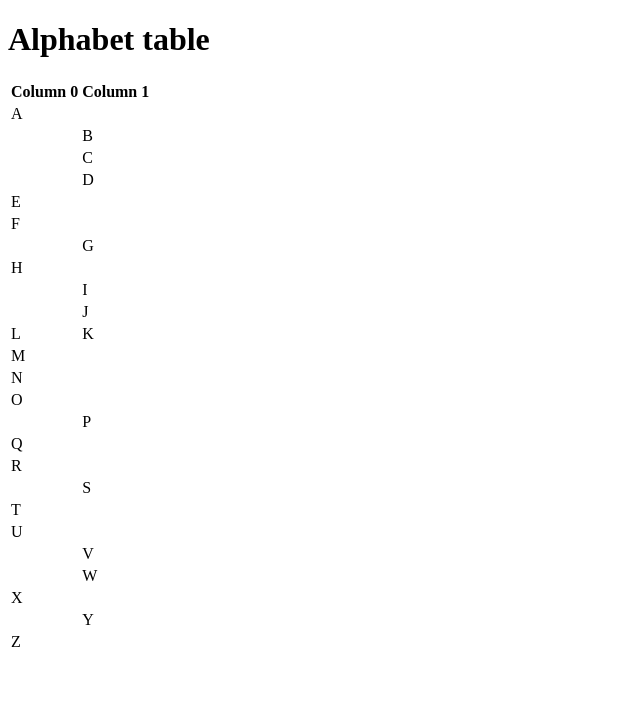
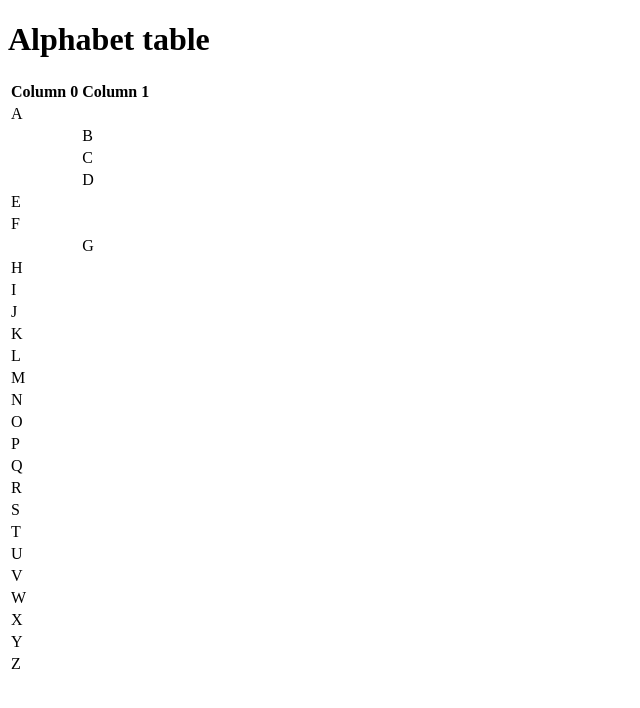
Before and after one commit to comp426-2023-spring/a01-ggabbylopez, a website: page public/index.html in a window 1280 px wide. Shown: the whole page, without its empty margins (0-640 px from the left). Drawn offline with Linux system fonts and the light colour scheme.

Commit message:
Trying different letter order out

```diff
--- a/public/index.html
+++ b/public/index.html
@@ -40,13 +40,16 @@
     						<td>H</td><td></td>
   					</tr>
                     <tr>
-                            <td></td><td>I</td>
+                            <td>I</td><td></td>
                     </tr>
                     <tr>
-                        <td></td><td>J</td>
+                        <td>J</td><td></td>
                   </tr>
                   <tr>
-                        <td>L</td><td>K</td>
+                        <td>K</td><td></td>
+                  </tr>
+                  <tr>
+                        <td>L</td><td></td>
                   </tr>
                   <tr>
                         <td>M</td><td></td>
@@ -58,7 +61,7 @@
                         <td>O</td><td></td>
                   </tr>
                   <tr>
-                        <td></td><td>P</td>
+                        <td>P</td><td></td>
                   </tr>
                   <tr>
                         <td>Q</td><td></td>
@@ -67,7 +70,7 @@
                         <td>R</td><td></td>
                   </tr>
                 <tr>
-                        <td></td><td>S</td>
+                        <td>S</td><td></td>
                 </tr>
                 <tr>
                     <td>T</td><td></td>
@@ -76,16 +79,16 @@
                     <td>U</td><td></td>
               </tr>
               <tr>
-                    <td></td><td>V</td>
+                    <td>V</td><td></td>
               </tr>
               <tr>
-                    <td></td><td>W</td>
+                    <td>W</td><td></td>
               </tr>
               <tr>
                     <td>X</td><td></td>
               </tr>
               <tr>
-                    <td></td><td>Y</td>
+                    <td>Y</td><td></td>
               </tr>
               <tr>
                     <td>Z</td><td></td>
--- a/server.js
+++ b/server.js
@@ -11,7 +11,7 @@ var args = minimist(process.argv.slice(2),{
 // Define a const `port` using the argument from the command line.
 // Make this const default to port 3000 if there is no argument given for `--port`.
 tempPort = 3000;
-const hostname = '127.0.0.1';
+const hostname = '127.0.0.1'
 if (args.port != true){
     tempPort = args.port;
 }
```
